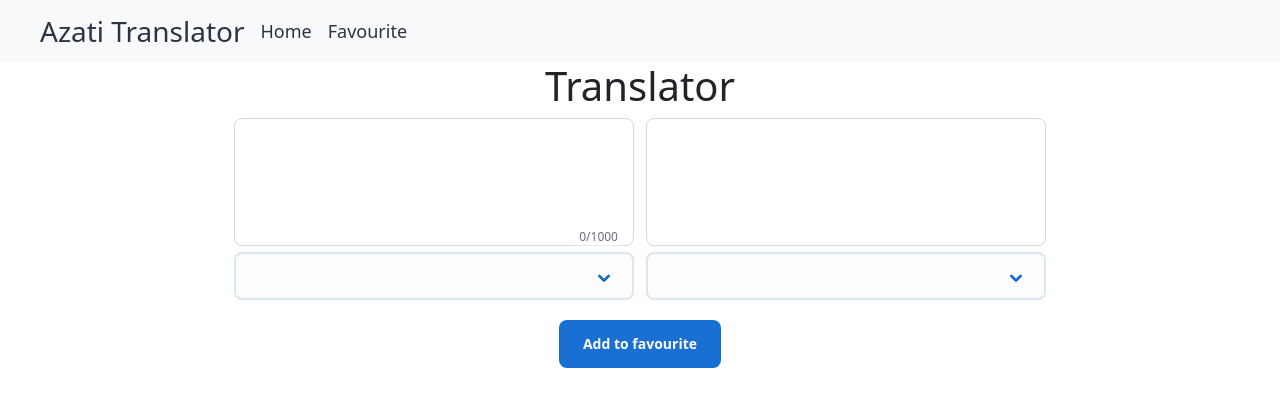
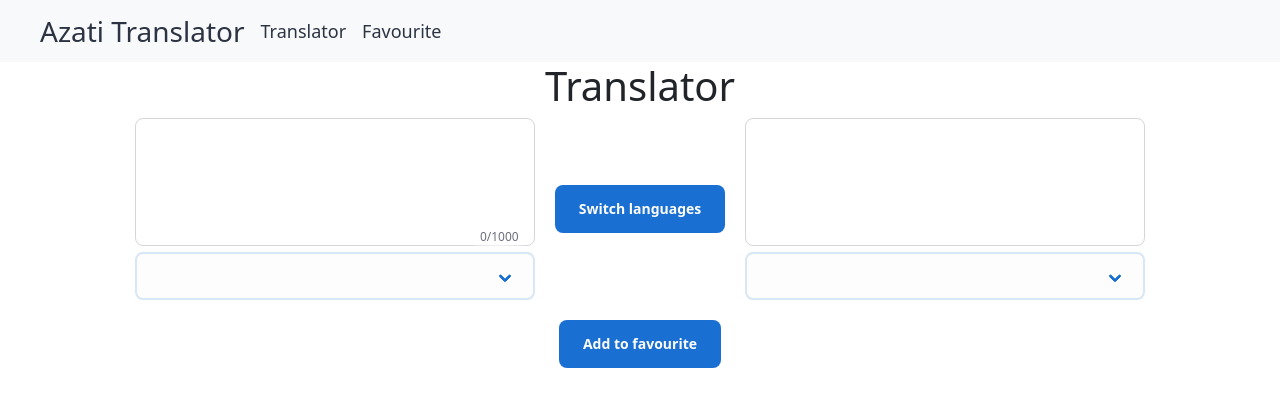
Before and after one commit to Protmir/translator-app-azati, a React (Create React App) app: page / in a window 1280 px wide. Shown: the top 406 px of the page. Built offline with nearby package versions, Linux system fonts and the light colour scheme; no server answers.

Commit message:
[Optional] Added function for switch language

```diff
--- a/src/components/Header/index.tsx
+++ b/src/components/Header/index.tsx
@@ -39,7 +39,7 @@ export const Header = () => (
             <Navbar.Toggle aria-controls="basic-navbar-nav" />
             <Navbar.Collapse id="basic-navbar-nav">
                 <Nav className="me-auto">
-                    <StyledNavLink to={routes.root}>Home</StyledNavLink>
+                    <StyledNavLink to={routes.root}>Translator</StyledNavLink>
                     <StyledNavLink to={routes.favourites}>Favourite</StyledNavLink>
                 </Nav>
             </Navbar.Collapse>
--- /dev/null
+++ b/src/components/SwitchLanguageButton/index.tsx
@@ -0,0 +1,43 @@
+import React, { Dispatch, useCallback } from 'react';
+import styled from 'styled-components';
+import { TypesButton } from '../../types/constantsButtonTypes';
+import { Button } from '../Button';
+import { units } from '../../helpers/styles/units';
+import { Favourite } from '../../types/favourite/favouriteState';
+
+interface SwitchLanguageButtonProps {
+    selectedLanguages: Favourite,
+    onChangeLanguages: Dispatch<React.SetStateAction<Favourite>>
+    onChangeTextArea: Dispatch<React.SetStateAction<string>>,
+    newValueForTextArea: string
+}
+
+const StyledButton = styled(Button)`
+  width: max-content;
+  margin: 0 ${units(5)};
+
+  @media (max-width: 1024px) {
+    margin: ${units(3)} 0
+  }
+`;
+
+export const SwitchLanguageButton = ({
+    selectedLanguages,
+    onChangeLanguages,
+    onChangeTextArea,
+    newValueForTextArea,
+}: SwitchLanguageButtonProps) => {
+    const handleAddToFavourite = useCallback(() => {
+        onChangeLanguages({
+            source: selectedLanguages.target,
+            target: selectedLanguages.source,
+        });
+        onChangeTextArea(newValueForTextArea);
+    }, [selectedLanguages, onChangeLanguages]);
+
+    return (
+        <StyledButton color={TypesButton.PRIMARY} onClick={handleAddToFavourite}>
+            Switch languages
+        </StyledButton>
+    );
+};
--- a/src/pages/Translator/index.tsx
+++ b/src/pages/Translator/index.tsx
@@ -9,6 +9,7 @@ import { Select } from '../../components/Select';
 import { TypesSelect } from '../../constants/TypesSelect';
 import { SelectOption } from '../../types/SelectOption';
 import { FavouriteButton } from '../../components/FavouriteButton';
+import { SwitchLanguageButton } from '../../components/SwitchLanguageButton';
 
 const StyledTextAreaWrapper = styled.div`
   height: 100%;
@@ -16,7 +17,7 @@ const StyledTextAreaWrapper = styled.div`
   justify-content: center;
   align-items: center;
 
-  @media (max-width: 820px) {
+  @media (max-width: 1024px) {
     flex-direction: column;
   }
 `;
@@ -27,18 +28,6 @@ const StyledTextWrapper = styled.div`
   flex-direction: column;
   justify-content: center;
   align-items: center;
-
-  @media (min-width: 821px) {
-    :first-child {
-      margin-right: ${units(3)};
-    }
-  }
-
-  @media (max-width: 820px) {
-    :first-child {
-      margin-bottom: ${units(3)};
-    }
-  }
 
   @media (max-width: 426px) {
     width: 95vw;
@@ -132,6 +121,12 @@ export const Translator = () => {
                         value={selectedLanguage.source}
                     />
                 </StyledTextWrapper>
+                <SwitchLanguageButton
+                    onChangeLanguages={setSelectedLanguage}
+                    selectedLanguages={selectedLanguage}
+                    onChangeTextArea={setTextAreaValue}
+                    newValueForTextArea={translatedText}
+                />
                 <StyledTextWrapper>
                     {isLoadingTranslatedText()}
                 </StyledTextWrapper>
```
